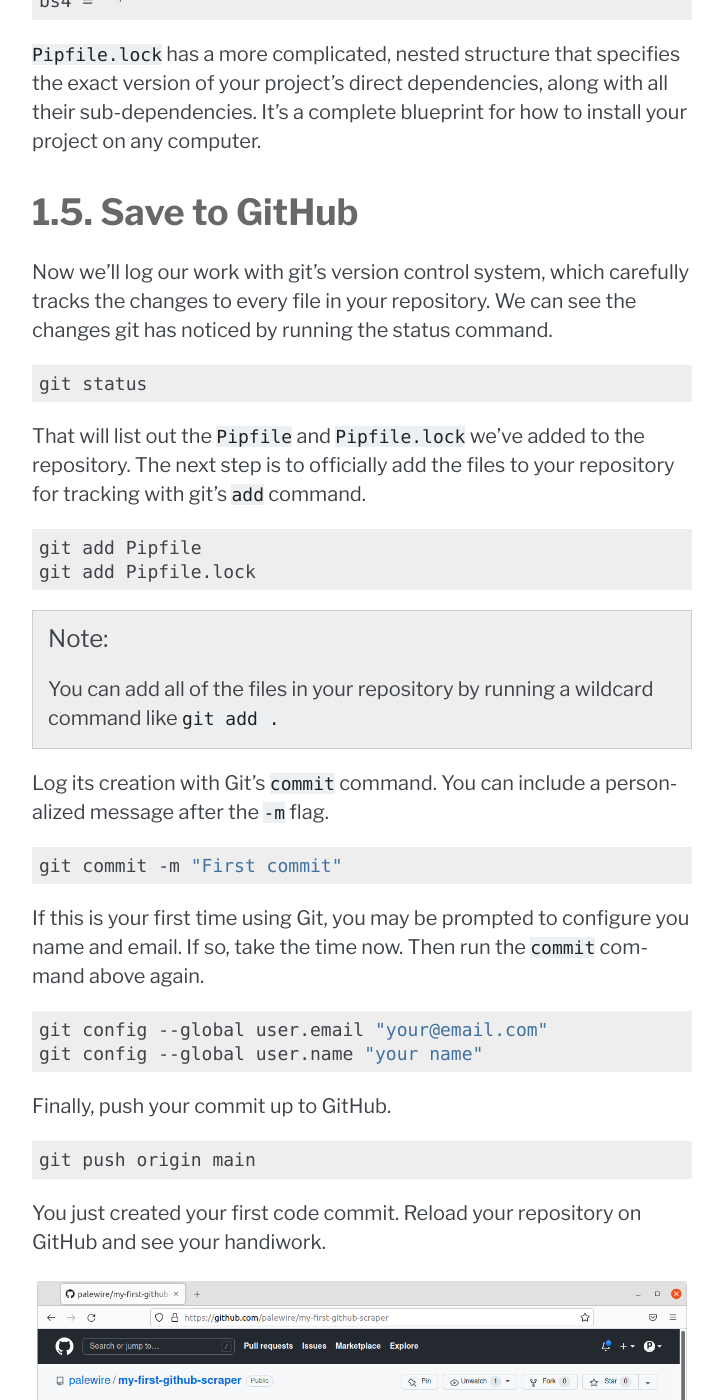
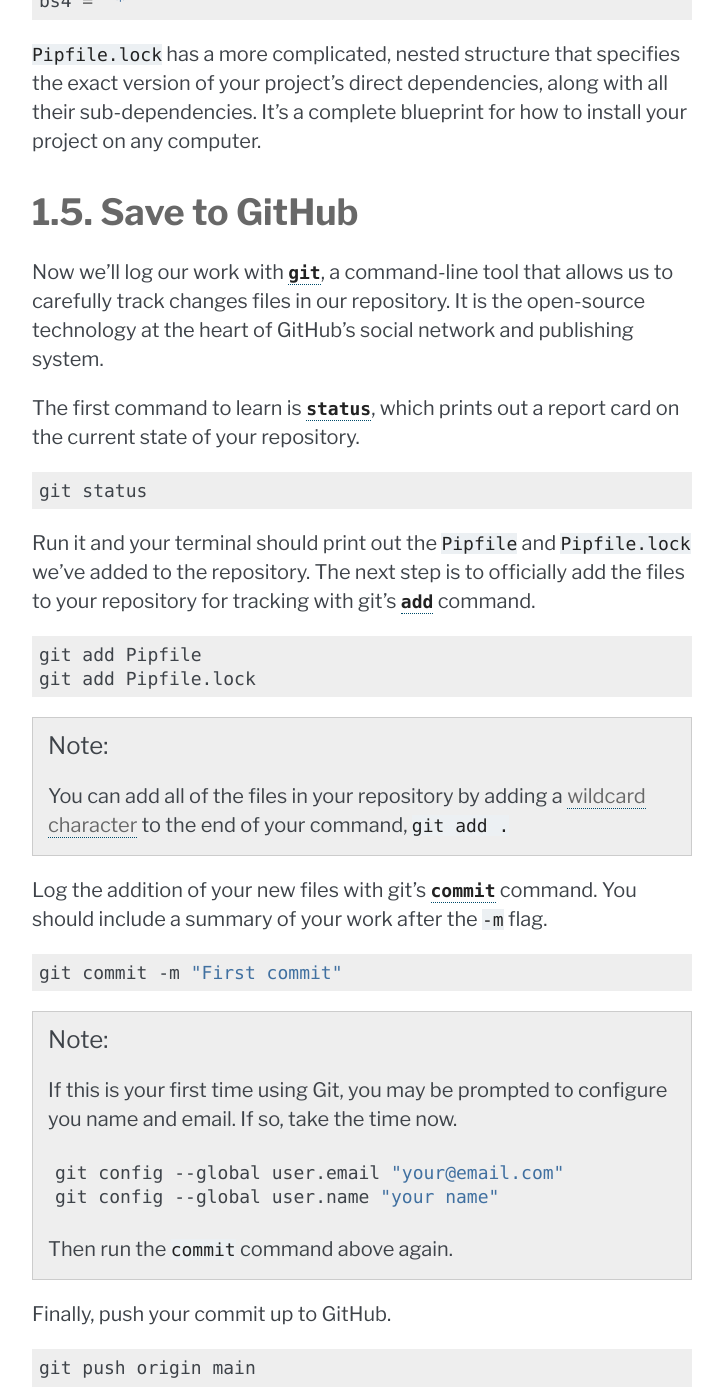
Before and after one commit to palewire/first-github-scraper, a Sphinx documentation site: the page built from docs/repo.md, in a window 1280 px wide and 1400 px high, scrolled down 8770 px. Shown: the whole window, without its empty margins (388-1111 px from the left). Built offline with Sphinx 7.4.7, drawn with Linux system fonts in a browser that asks for light colours.

Commit message:
Started in on git section

`````diff
--- a/docs/repo.md
+++ b/docs/repo.md
@@ -196,13 +196,15 @@ bs4 = "*"
 
 ## Save to GitHub
 
-Now we'll log our work with git’s version control system, which carefully tracks the changes to every file in your repository. We can see the changes git has noticed by running the status command.
+Now we'll log our work with [`git`](https://en.wikipedia.org/wiki/Git), a command-line tool that allows us to carefully track changes files in our repository. It is the open-source technology at the heart of GitHub’s social network and publishing system.
+
+The first command to learn is [`status`](https://git-scm.com/docs/git-status), which prints out a report card on the current state of your repository.
 
 ```bash
 git status
 ```
 
-That will list out the `Pipfile` and `Pipfile.lock` we've added to the repository. The next step is to officially add the files to your repository for tracking with git's `add` command.
+Run it and your terminal should print out the `Pipfile` and `Pipfile.lock` we've added to the repository. The next step is to officially add the files to your repository for tracking with git’s [`add`](https://git-scm.com/docs/git-add) command.
 
 ```bash
 git add Pipfile
@@ -210,21 +212,25 @@ git add Pipfile.lock
 ```
 
 ```{note}
-You can add all of the files in your repository by running a wildcard command like `git add .`
+You can add all of the files in your repository by adding a [wildcard character](https://en.wikipedia.org/wiki/Wildcard_character) to the end of your command, `git add .`
 ```
 
-Log its creation with Git's `commit` command. You can include a personalized message after the `-m` flag.
+Log the addition of your new files with git’s [`commit`](https://git-scm.com/docs/git-commit) command. You should include a summary of your work after the `-m` flag.
 
 ```bash
 git commit -m "First commit"
 ```
 
-If this is your first time using Git, you may be prompted to configure you name and email. If so, take the time now. Then run the `commit` command above again.
+````{note}
+If this is your first time using Git, you may be prompted to configure you name and email. If so, take the time now.
 
 ```bash
 git config --global user.email "your@email.com"
 git config --global user.name "your name"
 ```
+
+Then run the `commit` command above again.
+````
 
 Finally, push your commit up to GitHub.
 
`````
